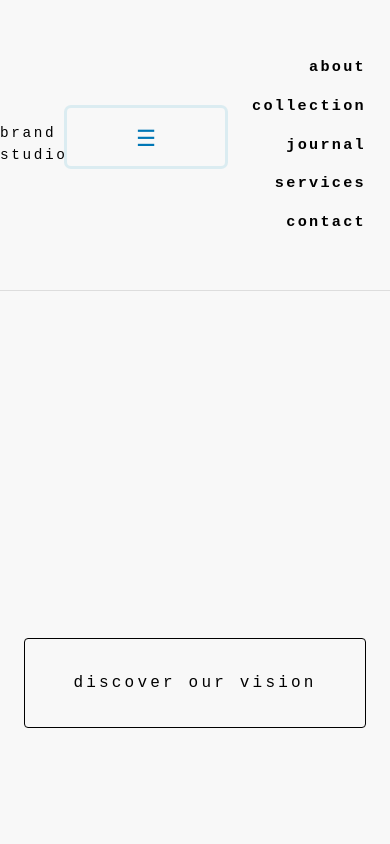
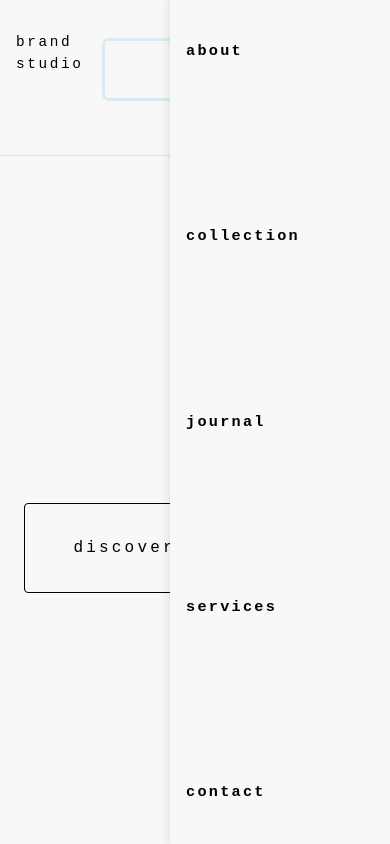
Before and after one commit to rmsxok/inif.github.io, a plain HTML site: page index.html in a window 390 px wide. Both pictures are taken after a click on the button "메뉴 열기/닫기". Shown: the top 844 px of the page. Drawn offline with nearby package versions, Linux system fonts and the light colour scheme.

Commit message:
index.html 업데이트

```diff
--- a/index.html
+++ b/index.html
@@ -29,16 +29,17 @@
       position: sticky;
       top: 0;
       background-color: #f8f8f8;
-      padding: 0.8rem 0.8rem 0.8rem 1.2rem; /* 오른쪽 여백 최소화 */
+      padding: 0.8rem 0; /* 양쪽 패딩 최소화 */
       display: flex;
       align-items: center;
       justify-content: space-between;
       border-bottom: 1px solid #ddd;
       z-index: 1000;
+      width: 100%;
     }
     header h1 {
       font-size: 0.9rem;
-      margin: 0;
+      margin-left: 1rem;
       color: #000;
       font-weight: normal;
     }
@@ -47,18 +48,29 @@
       background: none;
       border: none;
       cursor: pointer;
-      color: var(--accent-blue); /* 포인트 컬러 적용 */
-      margin-left: auto;
-      margin-right: 0.2rem; /* 우측 끝에 거의 붙게 */
+      color: var(--accent-blue);
+      margin-right: 1rem; /* 버튼이 우측 끝까지 붙도록 */
     }
 
-    /* 네비게이션 */
+    /* 네비게이션 (슬라이드 메뉴) */
     nav {
-      display: none;
+      position: fixed;
+      top: 0;
+      right: 0;
+      height: 100%;
+      width: 220px;
+      background-color: #f8f8f8;
+      display: flex;
       flex-direction: column;
-      text-align: right;
-      background-color: #f8f8f8;
-      padding: 1rem 2rem;
+      text-align: left;
+      padding: 2rem 1.5rem;
+      transform: translateX(100%);
+      transition: transform 0.3s ease-in-out;
+      box-shadow: -2px 0 8px rgba(0,0,0,0.1);
+      z-index: 999;
+    }
+    nav.show {
+      transform: translateX(0);
     }
     nav a {
       padding: 1rem 0;
@@ -68,25 +80,11 @@
       font-family: 'Courier New', Courier, monospace;
       text-transform: lowercase;
       font-size: 0.95rem;
-      position: relative;
       letter-spacing: 0.15em;
+      transition: color 0.3s ease;
     }
-    nav a::after {
-      content: "";
-      position: absolute;
-      bottom: 0;
-      left: 50%;
-      width: 0;
-      height: 1px;
-      background-color: var(--accent-blue);
-      transition: all 0.3s ease;
-    }
-    nav a:hover::after {
-      left: 0;
-      width: 100%;
-    }
-    nav.show {
-      display: flex;
+    nav a:hover {
+      color: var(--accent-blue);
     }
 
     /* 대문 Hero */
@@ -131,16 +129,20 @@
         display: none;
       }
       nav {
-        display: flex !important;
+        position: static;
+        transform: none;
+        transition: none;
+        height: auto;
+        width: auto;
+        box-shadow: none;
         flex-direction: row;
         align-items: center;
         background: none;
         padding: 0;
         margin-left: auto;
-        margin-right: 0;
+        margin-right: 1rem;
       }
       nav a {
-        border: none;
         padding: 0 1.2rem;
       }
     }
@@ -172,7 +174,6 @@
   </footer>
 
   <script>
-    // 모바일 메뉴 토글
     const menuToggle = document.querySelector('.menu-toggle');
     const navbar = document.getElementById('navbar');
     menuToggle.addEventListener('click', () => {
```
